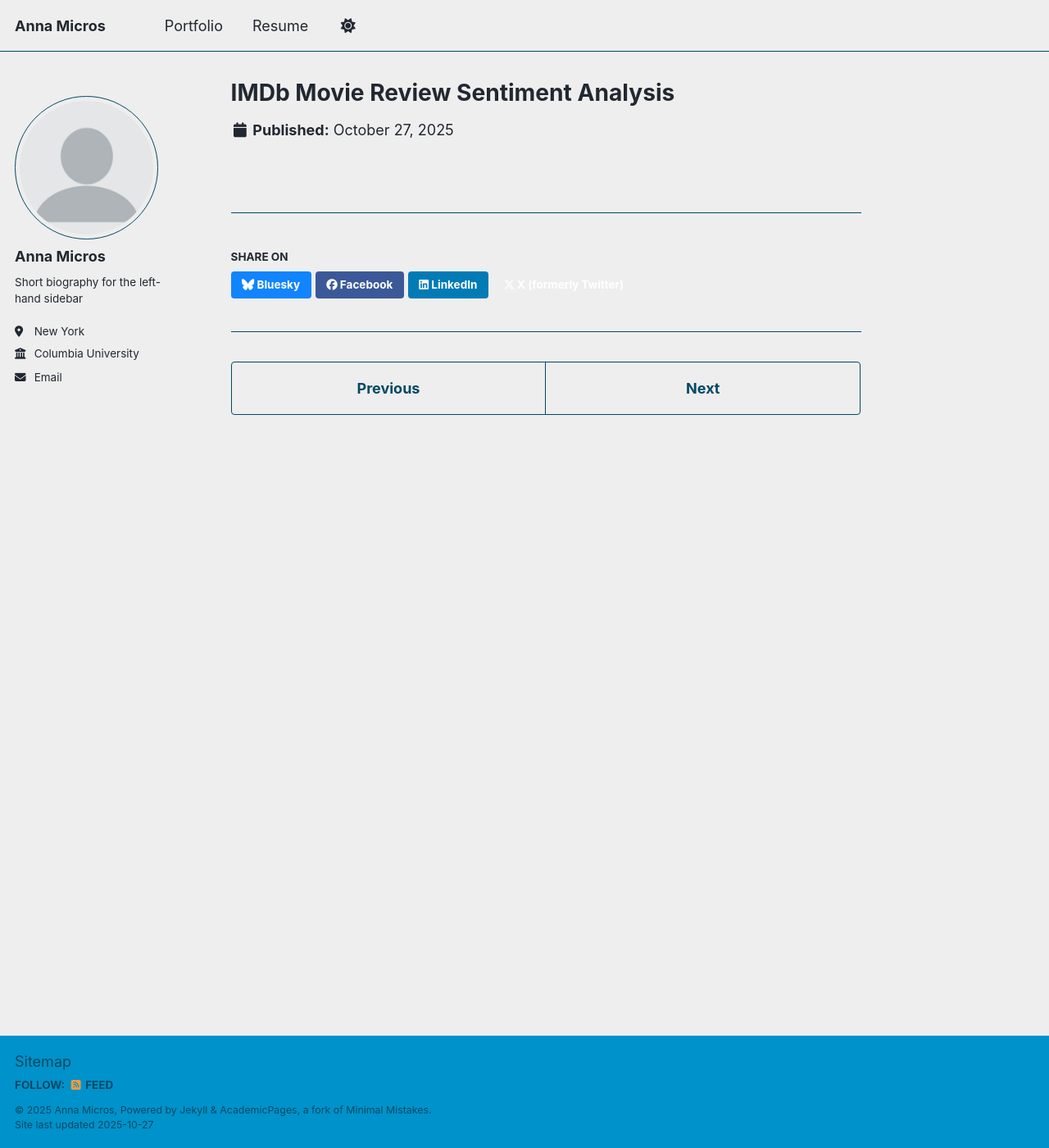
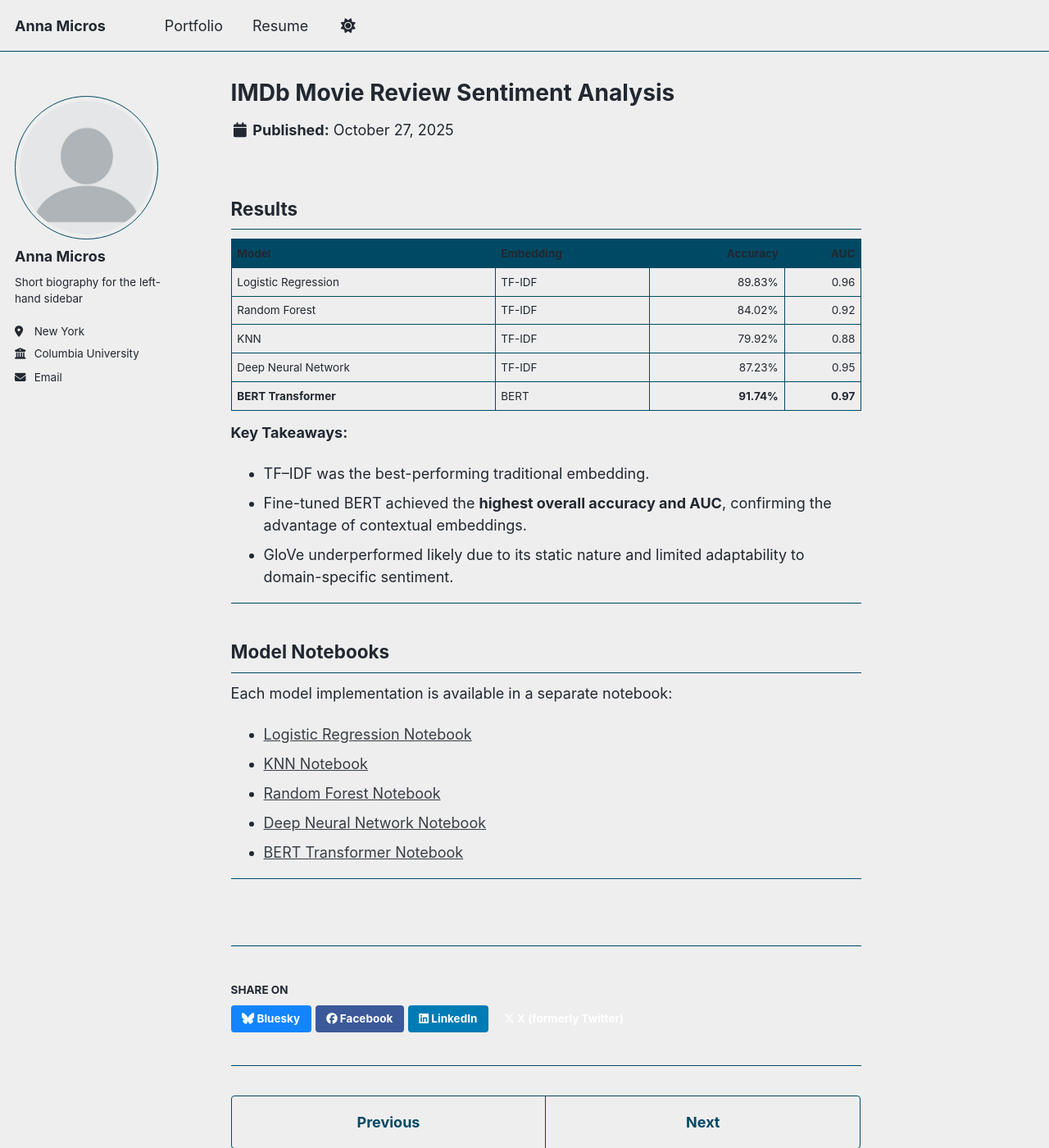
Before and after one commit to anna-christina-mikr/anna-christina-mikr.github.io, a Jekyll site: the page built from _portfolio/portfolio-1.md, in a window 1280 px wide and 1400 px high. Shown: the whole window at 82% size. Built offline with Jekyll 4.4.1, drawn with Linux system fonts in a browser that asks for light colours; a script that is not in the unit is left out.

Commit message:
Update portfolio-1.md

```diff
--- a/_portfolio/portfolio-1.md
+++ b/_portfolio/portfolio-1.md
@@ -3,3 +3,31 @@
 excerpt: "This was a project for my applied machine learning class. I also made some edits to take it a step further. The data used is a Kaggle dataset of 50k reviews with, half positive, half negative. The goal of the project is to predict the review of a sentiment (postive or negative) using text classification as well as deep learning models.'>"
 collection: portfolio
 ---
+
+## Results
+
+| Model | Embedding | Accuracy | AUC |
+|:--|:--|--:|--:|
+| Logistic Regression | TF-IDF | 89.83% | 0.96 |
+| Random Forest | TF-IDF | 84.02% | 0.92 |
+| KNN | TF-IDF | 79.92% | 0.88 |
+| Deep Neural Network | TF-IDF | 87.23% | 0.95 |
+| **BERT Transformer** | BERT | **91.74%** | **0.97** |
+
+**Key Takeaways:**
+- TF–IDF was the best-performing traditional embedding.
+- Fine-tuned BERT achieved the **highest overall accuracy and AUC**, confirming the advantage of contextual embeddings.
+- GloVe underperformed likely due to its static nature and limited adaptability to domain-specific sentiment.
+
+---
+
+## Model Notebooks
+Each model implementation is available in a separate notebook:
+
+- [Logistic Regression Notebook](../notebooks/logistic_regression.ipynb)
+- [KNN Notebook](../notebooks/knn.ipynb)
+- [Random Forest Notebook](../notebooks/random_forest.ipynb)
+- [Deep Neural Network Notebook](../notebooks/deep_neural_network.ipynb)
+- [BERT Transformer Notebook](../notebooks/bert_transformer.ipynb)
+
+---
```
